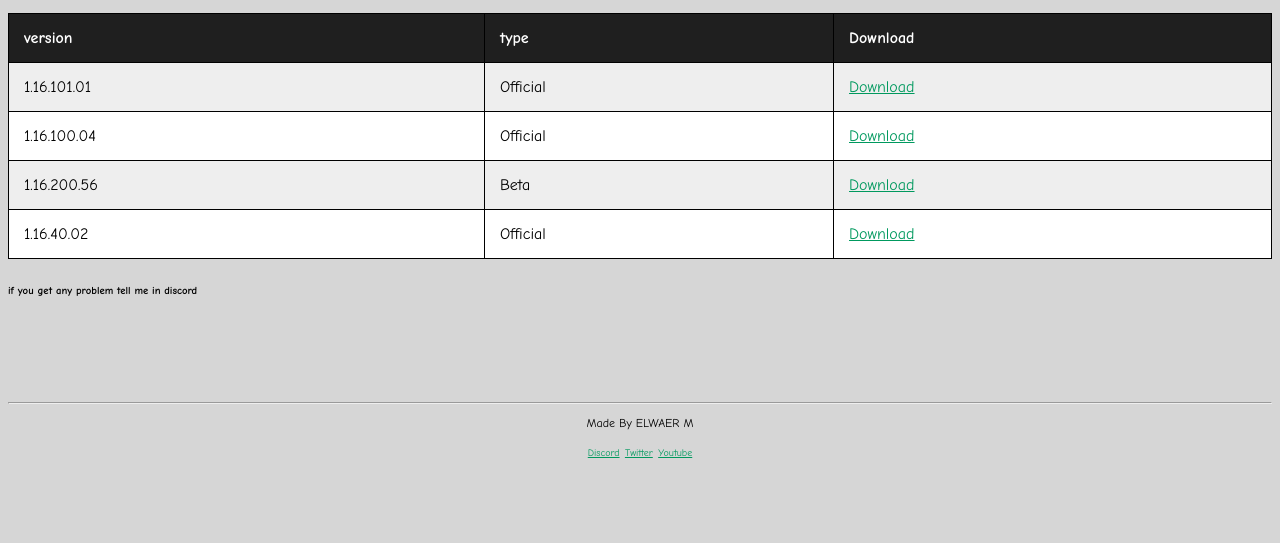
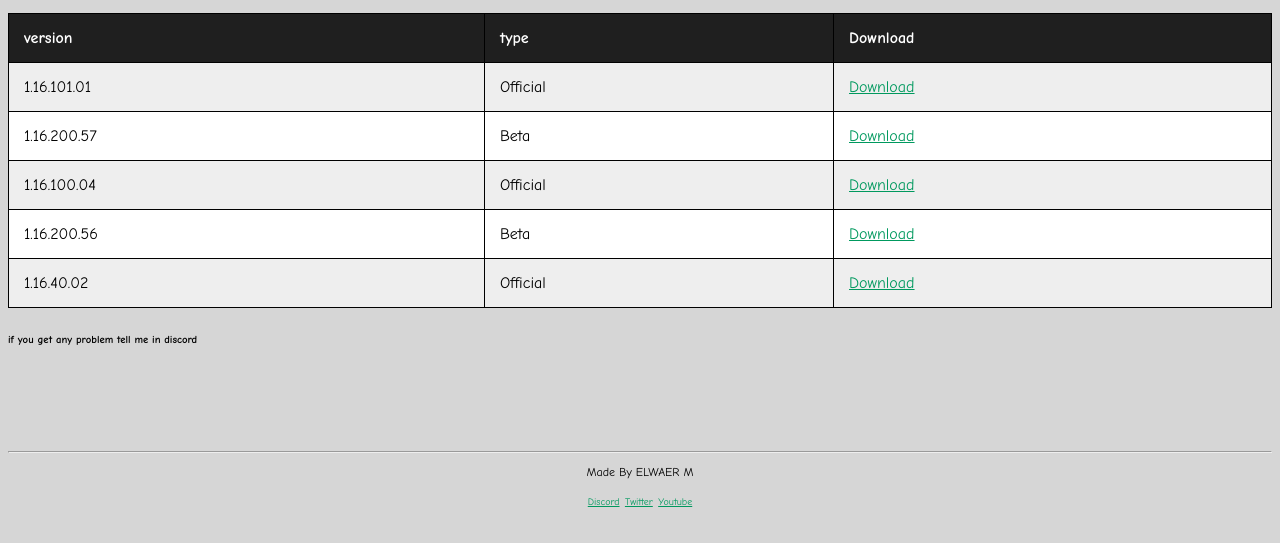
Before and after one commit to ELWAER-M/GetMC.ga, a plain HTML site: page index.html in a window 1280 px wide. Shown: the part 101-644 px from the top of the page. Drawn offline with Linux system fonts and the light colour scheme.

Commit message:
Update index.html

```diff
--- a/index.html
+++ b/index.html
@@ -67,6 +67,11 @@ p.em {
         <td><a href="https://exe.io/1-16-101">Download</a></td>
       </tr>
       <tr>
+        <td>1.16.200.57</td>
+        <td>Beta</td>
+        <td><a href="https://exe.io/1-16-200-57">Download</a></td>
+      </tr>
+      <tr>
         <td>1.16.100.04</td>
         <td>Official</td>
         <td><a href="https://exe.io/1-16-100">Download</a></td>
```
